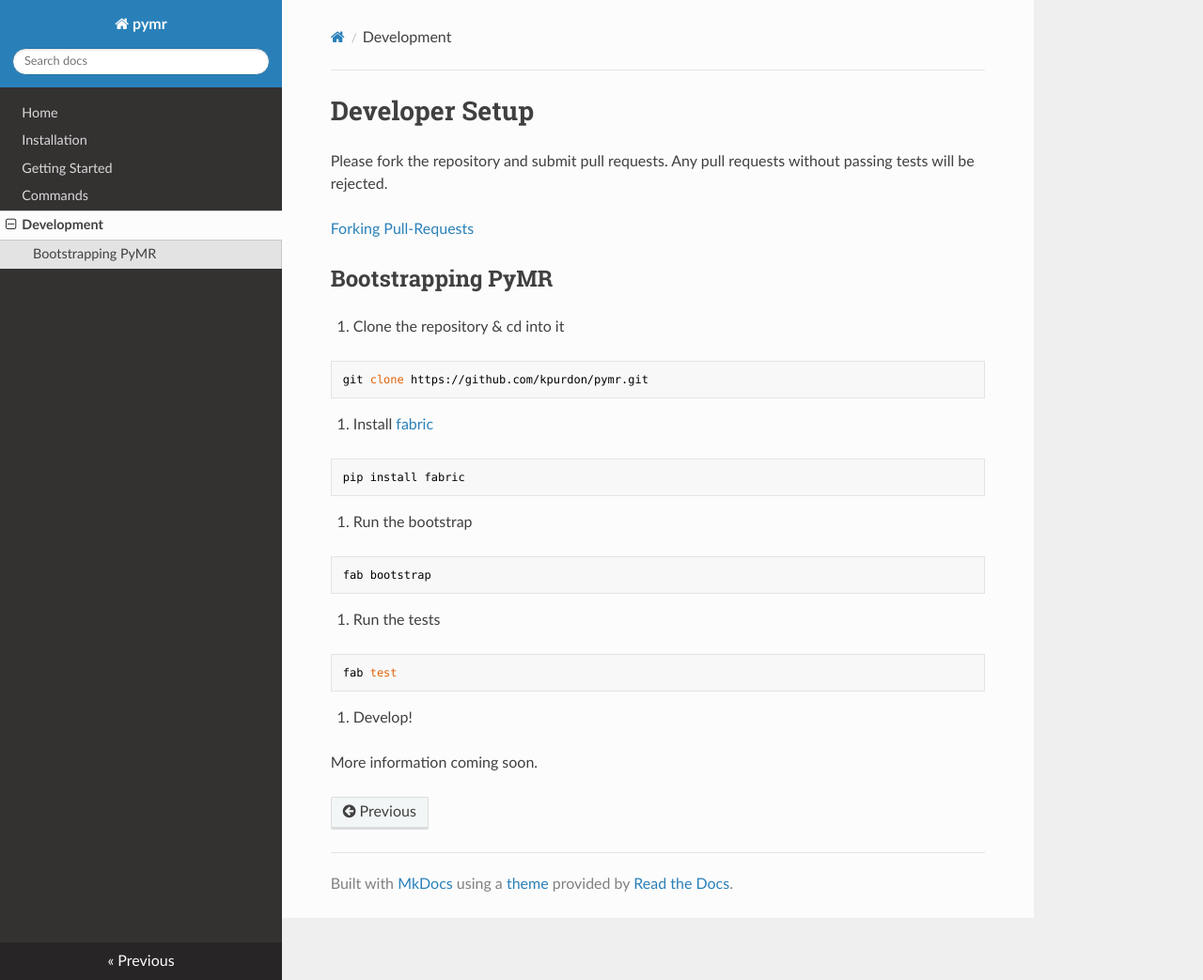
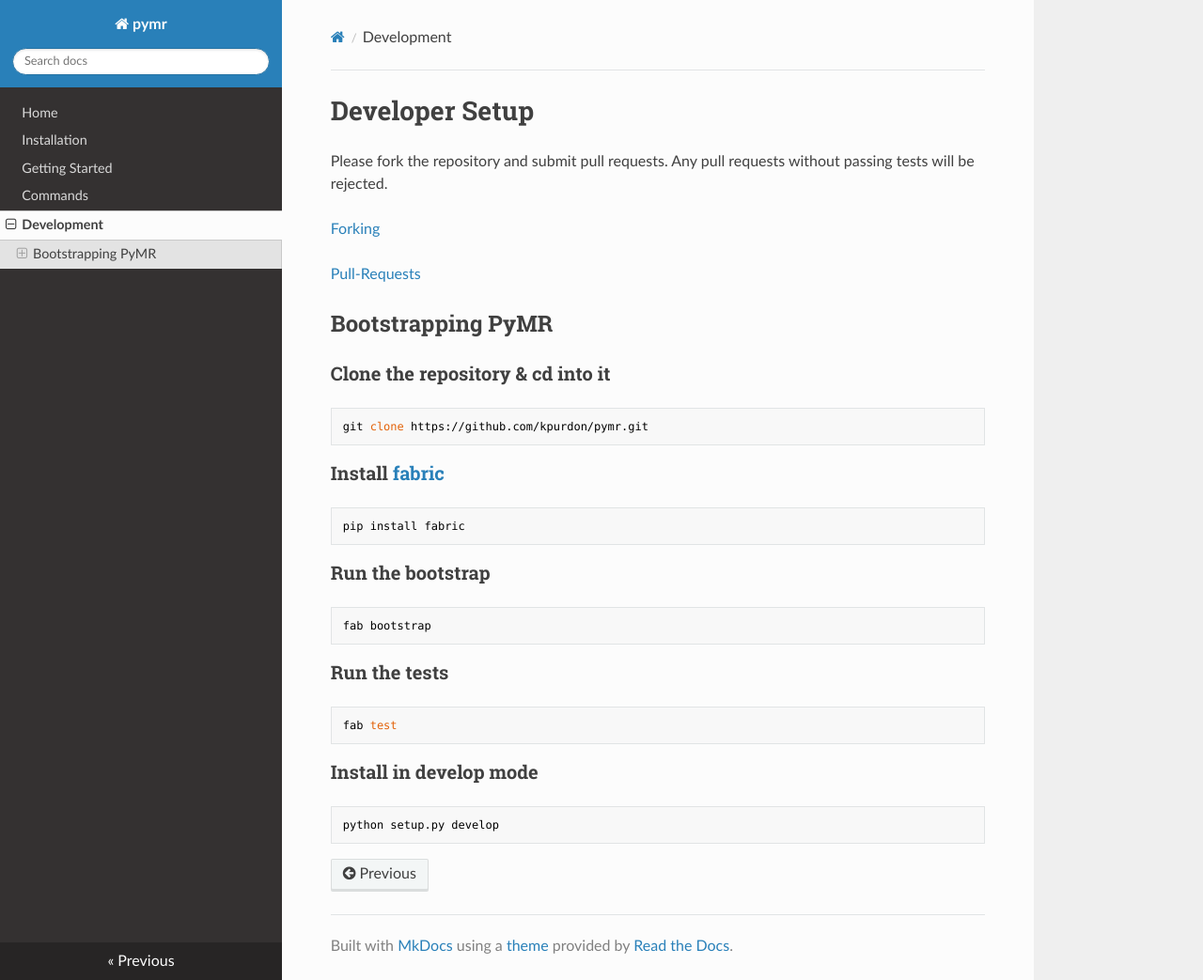
Before and after one commit to lowks/pymr, an MkDocs documentation site: the page built from docs/development.md, in a window 1280 px wide and 1043 px high. Shown: the whole window at 94% size. Built offline with MkDocs 1.6.1, drawn with Linux system fonts in a browser that asks for light colours; nearby versions of some CDN libraries; old or Windows-style settings are respelled for this version of MkDocs.

Commit message:
cleanup docs

````diff
--- a/docs/development.md
+++ b/docs/development.md
@@ -4,28 +4,29 @@
 Please fork the repository and submit pull requests. Any pull requests without passing tests will be rejected.
 
 [Forking](https://help.github.com/articles/fork-a-repo/)
+
 [Pull-Requests](https://help.github.com/articles/using-pull-requests/)
 
 Bootstrapping PyMR
 ---------
 
-1. Clone the repository & cd into it
+### Clone the repository & cd into it
 ```
 git clone https://github.com/kpurdon/pymr.git
 ```
-2. Install [fabric](http://www.fabfile.org/en/latest/)
+### Install [fabric](http://www.fabfile.org/en/latest/)
 ```
 pip install fabric
 ```
-3. Run the bootstrap
+### Run the bootstrap
 ```
 fab bootstrap
 ```
-4. Run the tests
+### Run the tests
 ```
 fab test
 ```
-5. Develop!
-
-
-More information coming soon.
+### Install in develop mode
+```
+python setup.py develop
+```
````
Also changed, not shown: docs/index.md (+4 -14 lines), docs/installation.md (+1 -1 lines).
